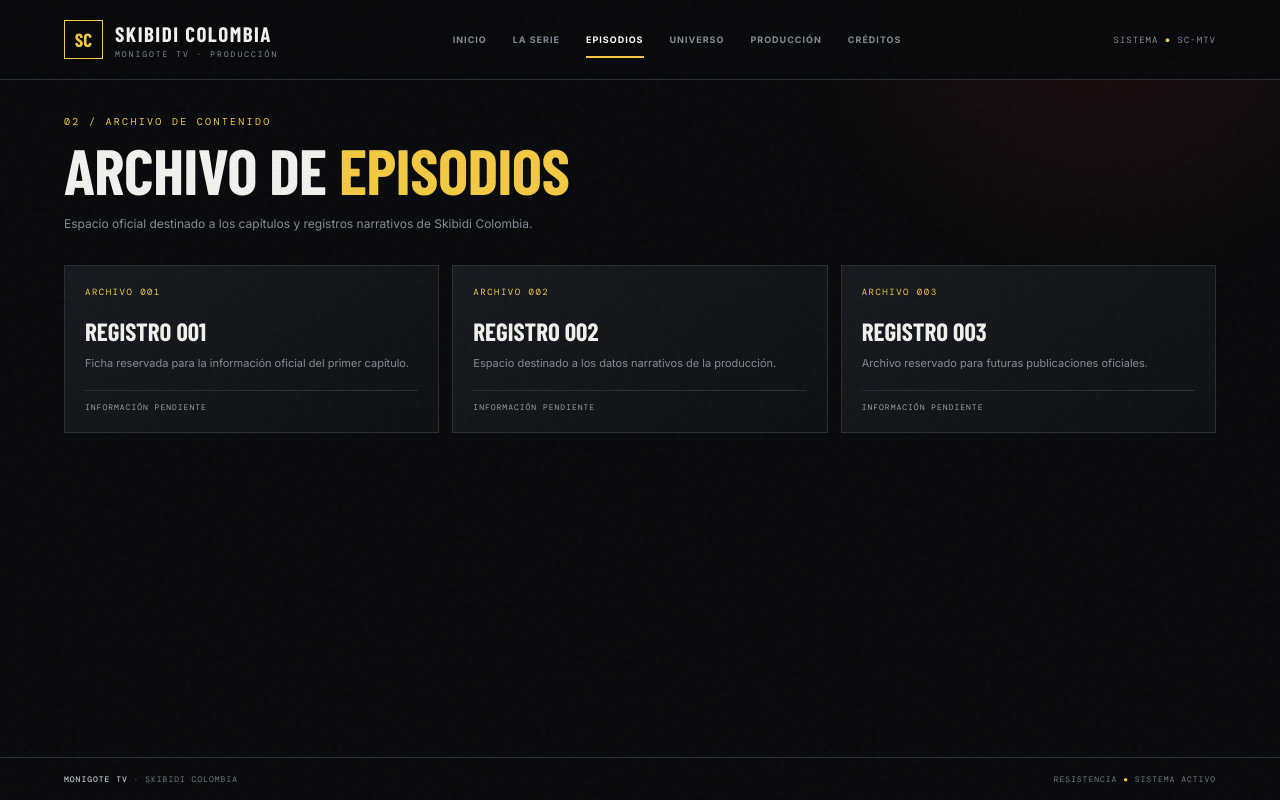
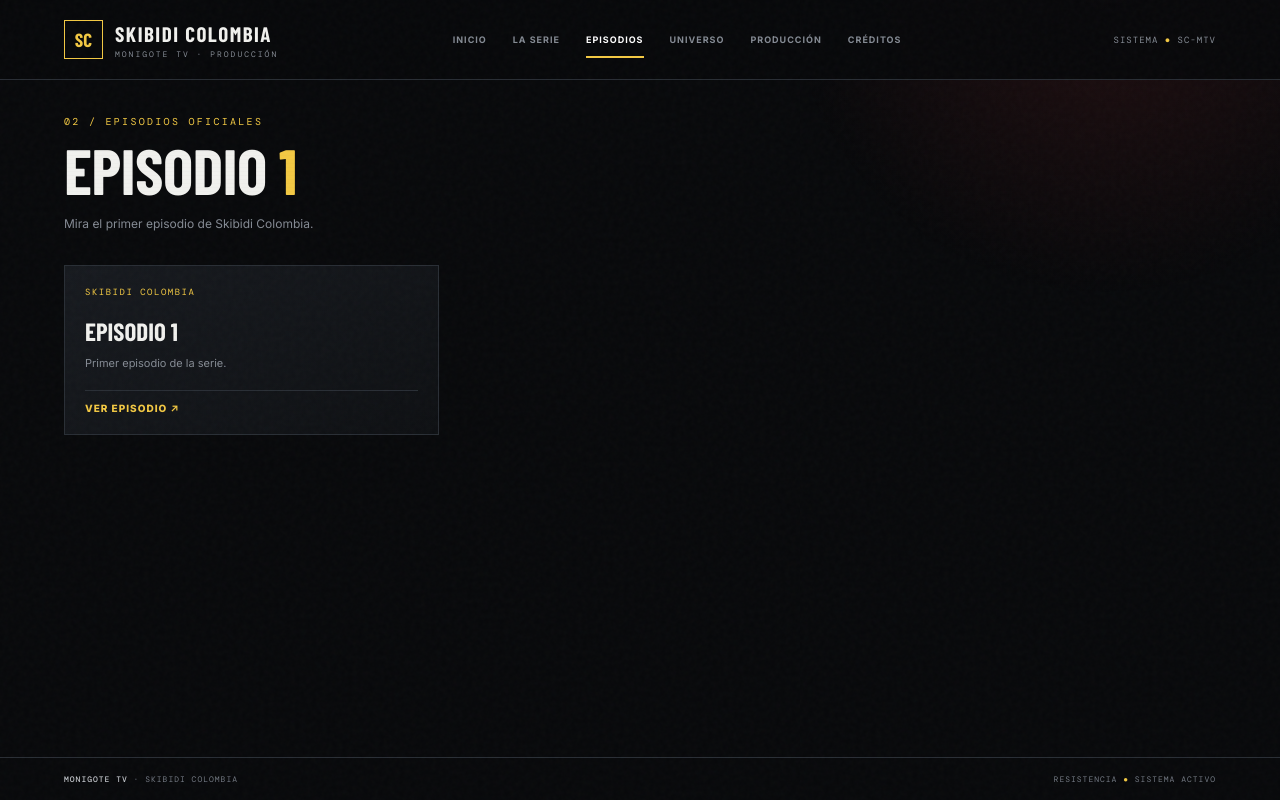
Before and after one commit to Bots-Yamal/Empresa, a plain HTML site: page index.html in a window 1280 px wide. Both pictures are taken after a click on the button "EPISODIOS". Drawn offline with nearby package versions, Linux system fonts and the light colour scheme; a web font is replaced by a local one.

Commit message:
Update index.html

```diff
--- a/index.html
+++ b/index.html
@@ -7,7 +7,6 @@
 <meta name="theme-color" content="#08090b">
 
 <title>Skibidi Colombia | Monigote TV</title>
-
 <meta name="description" content="La web oficial de la saga Skibidi Colombia. Una serie de animación 3D que narra la invasión de los sanitarios mutantes en la capital colombiana. ¡Únete a la resistencia de los agentes mecánicos criollos!">
 
 <link rel="preconnect" href="https://fonts.googleapis.com">
@@ -595,7 +594,7 @@ a:focus-visible {
   font-weight: 600;
 }
 
-/* CARDS */
+/* TARJETAS */
 
 .card-grid {
   display: grid;
@@ -645,6 +644,19 @@ a:focus-visible {
   color: #9ba0a7;
   font: 8px var(--mono);
   letter-spacing: 1px;
+}
+
+.episode-link {
+  color: var(--yellow);
+  text-decoration: none;
+  font: 800 10px var(--font);
+  letter-spacing: 1px;
+  display: inline-block;
+  transition: .2s;
+}
+
+.episode-link:hover {
+  color: white;
 }
 
 /* UNIVERSO */
@@ -1246,41 +1258,33 @@ a:focus-visible {
 <section class="page" id="episodios">
 
   <div class="section-header">
-    <div class="kicker">02 / ARCHIVO DE CONTENIDO</div>
-    <h1 class="page-title">ARCHIVO DE <span>EPISODIOS</span></h1>
+    <div class="kicker">02 / EPISODIOS OFICIALES</div>
+    <h1 class="page-title">EPISODIO <span>1</span></h1>
     <p class="page-description">
-      Espacio oficial destinado a los capítulos y registros narrativos
-      de Skibidi Colombia.
+      Mira el primer episodio de Skibidi Colombia.
     </p>
   </div>
 
   <div class="card-grid">
 
     <article class="card">
-      <div class="card-index">ARCHIVO 001</div>
+      <div class="card-index">SKIBIDI COLOMBIA</div>
+
       <div>
-        <h3>REGISTRO 001</h3>
-        <p>Ficha reservada para la información oficial del primer capítulo.</p>
+        <h3>EPISODIO 1</h3>
+        <p>Primer episodio de la serie.</p>
       </div>
-      <div class="card-status">INFORMACIÓN PENDIENTE</div>
-    </article>
-
-    <article class="card">
-      <div class="card-index">ARCHIVO 002</div>
-      <div>
-        <h3>REGISTRO 002</h3>
-        <p>Espacio destinado a los datos narrativos de la producción.</p>
+
+      <div class="card-status">
+        <a
+          class="episode-link"
+          href="https://youtu.be/0PfVcd2bZsA?si=aZyaP84qX6t2Mmmx"
+          target="_blank"
+          rel="noopener noreferrer"
+        >
+          VER EPISODIO ↗
+        </a>
       </div>
-      <div class="card-status">INFORMACIÓN PENDIENTE</div>
-    </article>
-
-    <article class="card">
-      <div class="card-index">ARCHIVO 003</div>
-      <div>
-        <h3>REGISTRO 003</h3>
-        <p>Archivo reservado para futuras publicaciones oficiales.</p>
-      </div>
-      <div class="card-status">INFORMACIÓN PENDIENTE</div>
     </article>
 
   </div>
```
